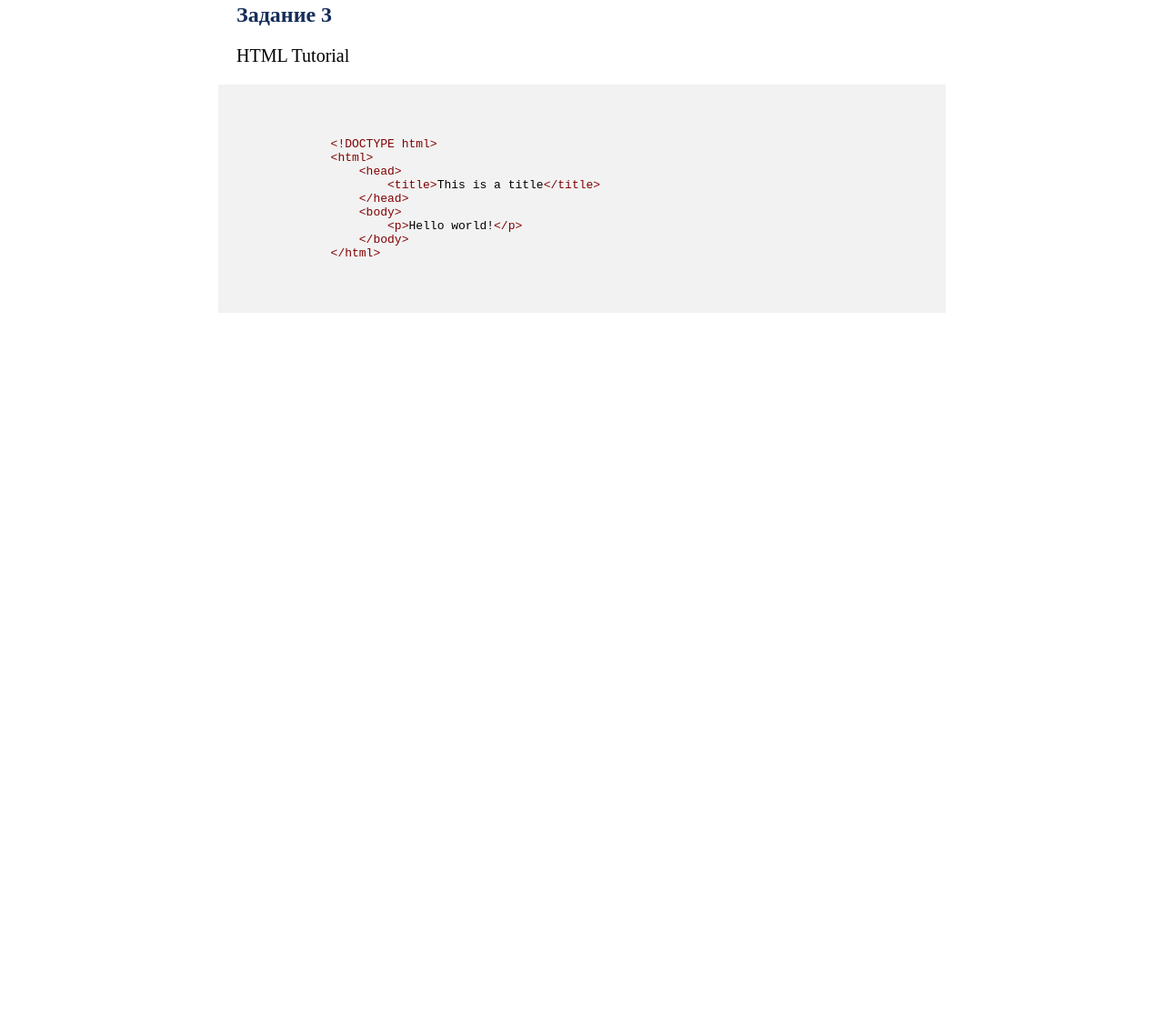
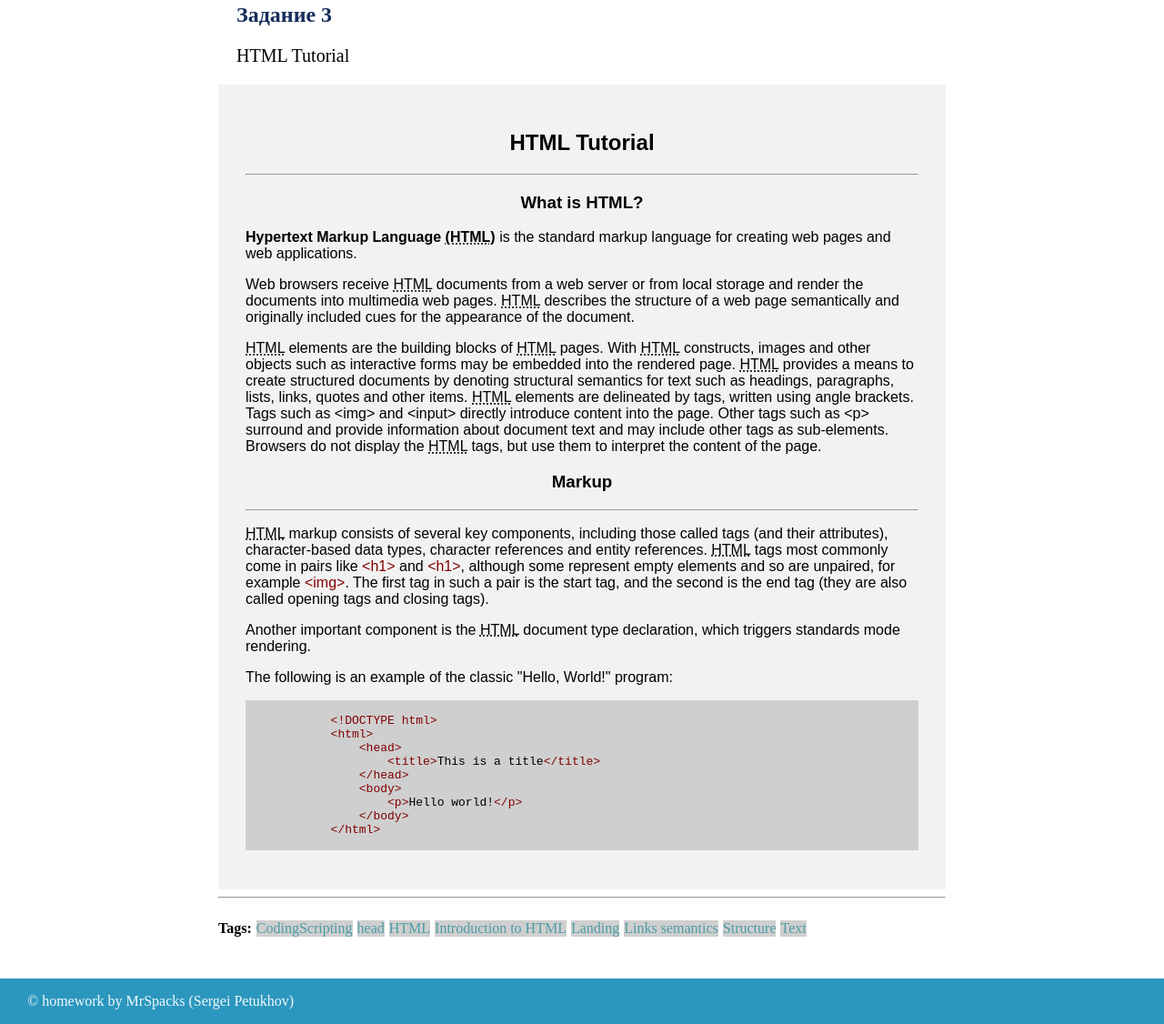
Before and after one commit to MrSpacks/Homework_001_Sergei_P., a plain HTML site: page index.html in a window 1280 px wide. Shown: the part 1384-2510 px from the top of the page at 91% size. Before the commit the page ends 1758 px from the top, so only its background shows below. Drawn offline with Linux system fonts and the light colour scheme.

Commit message:
finish 100%

```diff
--- a/index.html
+++ b/index.html
@@ -73,8 +73,55 @@
         <h2 class="title">Задание 3</h2>
         <p class="text">HTML Tutorial</p>
         <div class="conteiner">
-          <abbr title=""></abbr>
-          <dfn></dfn>
+          <h2 class="tutorial_title">HTML Tutorial</h2>
+          <hr />
+          <h3 class="tutorial_subtitle">What is HTML?</h3>
+          <p class="tutorial_text">
+            <span class="bold"
+              >Hypertext Markup Language
+              <span class="dotted">(HTML)</span></span
+            >
+            is the standard markup language for creating web pages and web
+            applications.
+          </p>
+          <p class="tutorial_text">
+            Web browsers receive <span class="dotted">HTML</span> documents from a web server or from local
+            storage and render the documents into multimedia web pages. <span class="dotted">HTML</span>
+            describes the structure of a web page semantically and originally
+            included cues for the appearance of the document.
+          </p>
+          <p class="tutorial_text">
+            <span class="dotted">HTML</span> elements are the building blocks of <span class="dotted">HTML</span> pages. With <span class="dotted">HTML</span>
+            constructs, images and other objects such as interactive forms may
+            be embedded into the rendered page. <span class="dotted">HTML</span> provides a means to create
+            structured documents by denoting structural semantics for text such
+            as headings, paragraphs, lists, links, quotes and other items. <span class="dotted">HTML</span>
+            elements are delineated by tags, written using angle brackets. Tags
+            such as &lt;img&gt; and &lt;input&gt; directly introduce content
+            into the page. Other tags such as &lt;p&gt; surround and provide
+            information about document text and may include other tags as
+            sub-elements. Browsers do not display the <span class="dotted">HTML</span> tags, but use them to
+            interpret the content of the page.
+          </p>
+          <h3 class="tutorial_subtitle">Markup</h3>
+          <hr />
+          <p class="tutorial_text">
+            <span class="dotted">HTML</span> markup consists of several key components, including those
+            called tags (and their attributes), character-based data types,
+            character references and entity references. <span class="dotted">HTML</span> tags most commonly
+            come in pairs like <span class="red">&lt;h1&gt;</span> and <span class="red">&lt;h1&gt;</span>, although some
+            represent empty elements and so are unpaired, for example
+            <span class="red">&lt;img&gt;</span>. The first tag in such a pair is the start tag, and the
+            second is the end tag (they are also called opening tags and closing
+            tags).
+          </p>
+          <p class="tutorial_text">
+            Another important component is the <span class="dotted">HTML</span> document type declaration,
+            which triggers standards mode rendering.
+          </p>
+          <p class="tutorial_text">
+            The following is an example of the classic "Hello, World!" program:
+          </p>
           <pre class="red"><code>
             &lt;!DOCTYPE html&gt;
             &lt;html&gt;
@@ -87,8 +134,22 @@
             &lt;/html&gt;
           </code></pre>
         </div>
+        <hr />
+        <div class="tutorial_footer">
+          <p class="bold">Tags:</p>
+          <a href="#">CodingScripting </a>
+          <a href="#">head </a>
+          <a href="#">HTML </a>
+          <a href="#">Introduction to HTML </a>
+          <a href="#">Landing </a>
+          <a href="#">Links semantics </a>
+          <a href="#">Structure </a>
+          <a href="#">Text</a>
+        </div>
       </section>
     </main>
-    <footer></footer>
+    <footer><p class="footer_text">
+      &copy;	homework by MrSpacks (Sergei Petukhov)
+    </p></footer>
   </body>
 </html>
--- a/style.css
+++ b/style.css
@@ -89,6 +89,44 @@ header{
 
 /* Task 3 HTML Tutorial */
 
+.tutorial_subtitle, .tutorial_title{
+  text-align: center;
+}
+.bold{
+  font-weight: bold;
+}
+.dotted{
+  text-decoration: underline dotted;
+}
 .black{
   color: black;
 }
+.tutorial_footer{
+  display: flex;
+  align-items: center;
+}
+pre{
+  background-color: rgb(207,	207,	207);
+}
+a{
+  margin-left: 5px;
+  text-decoration: none;
+  color: rgb(75,	155,	164);
+  background-color: rgb(207,	207,	207);
+}
+
+/* footer */
+footer{
+  height: 50px;
+  background-color: #2c97be;
+  width: 100%;
+}
+.footer_text{
+  margin-left: 30px;
+  height: 100%;
+  display: flex;
+  flex-direction: column;
+  justify-content: center;
+  color: aliceblue;
+
+}
```
